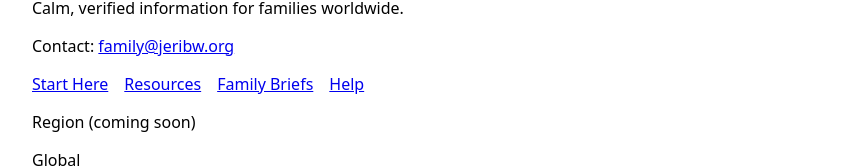
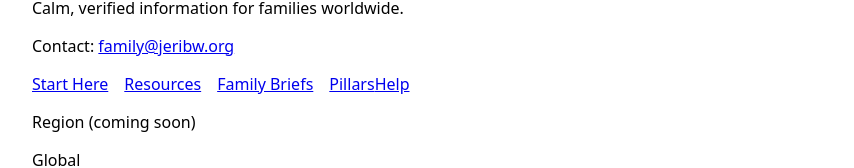
Before and after one commit to Jeribw-Foundation/jeribw, a Next.js app: page / in a window 1280 px wide. Shown: the part 1217-1385 px from the top of the page, without its empty margins (0-854 px from the left). Built offline with nearby package versions, Linux system fonts and the light colour scheme.

Commit message:
Add Pillars to Footer Nav

```diff
--- a/components/Footer.tsx
+++ b/components/Footer.tsx
@@ -30,6 +30,8 @@ export default function Footer() {
           Family Briefs
         </a>
 
+        <a href="/pillars">Pillars</a>
+
         <a href="/help">Help</a>
       </nav>
 
```
